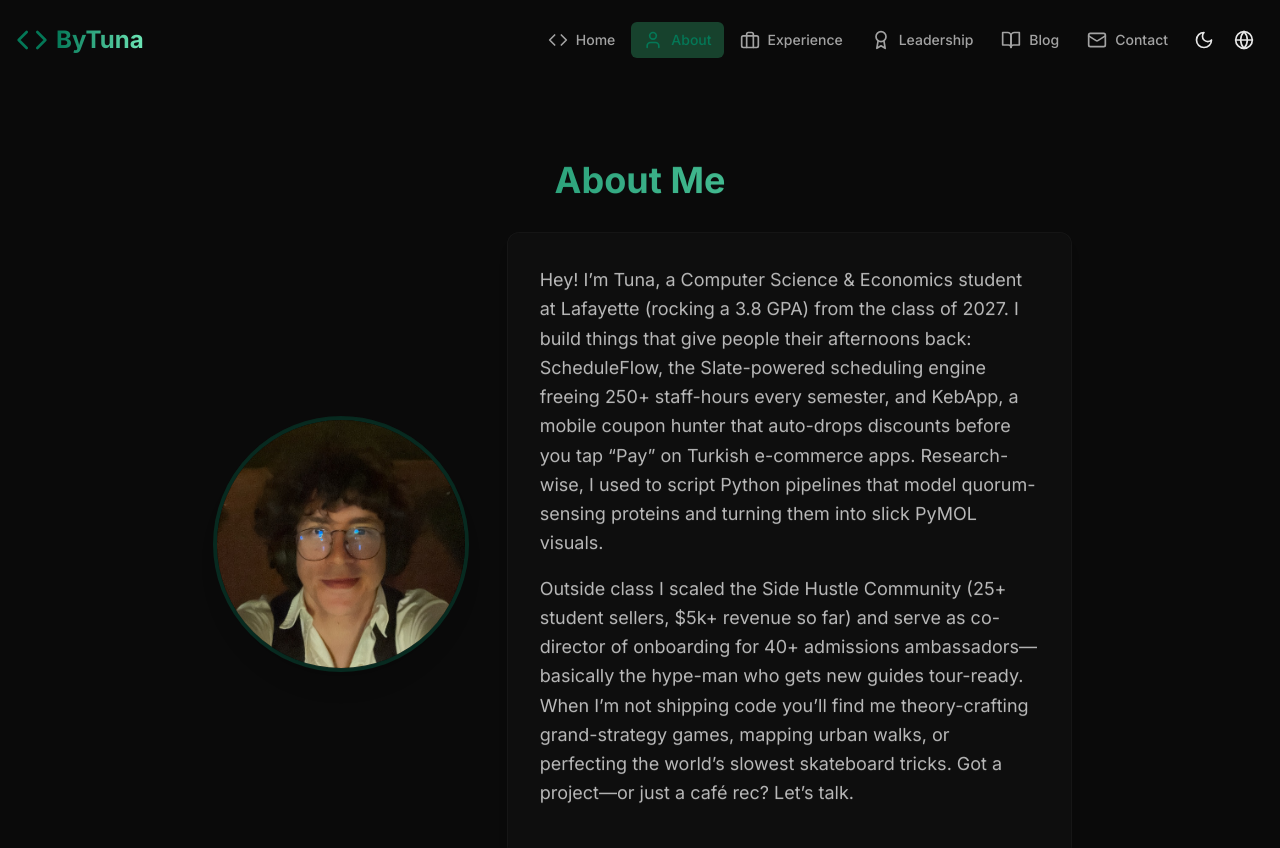
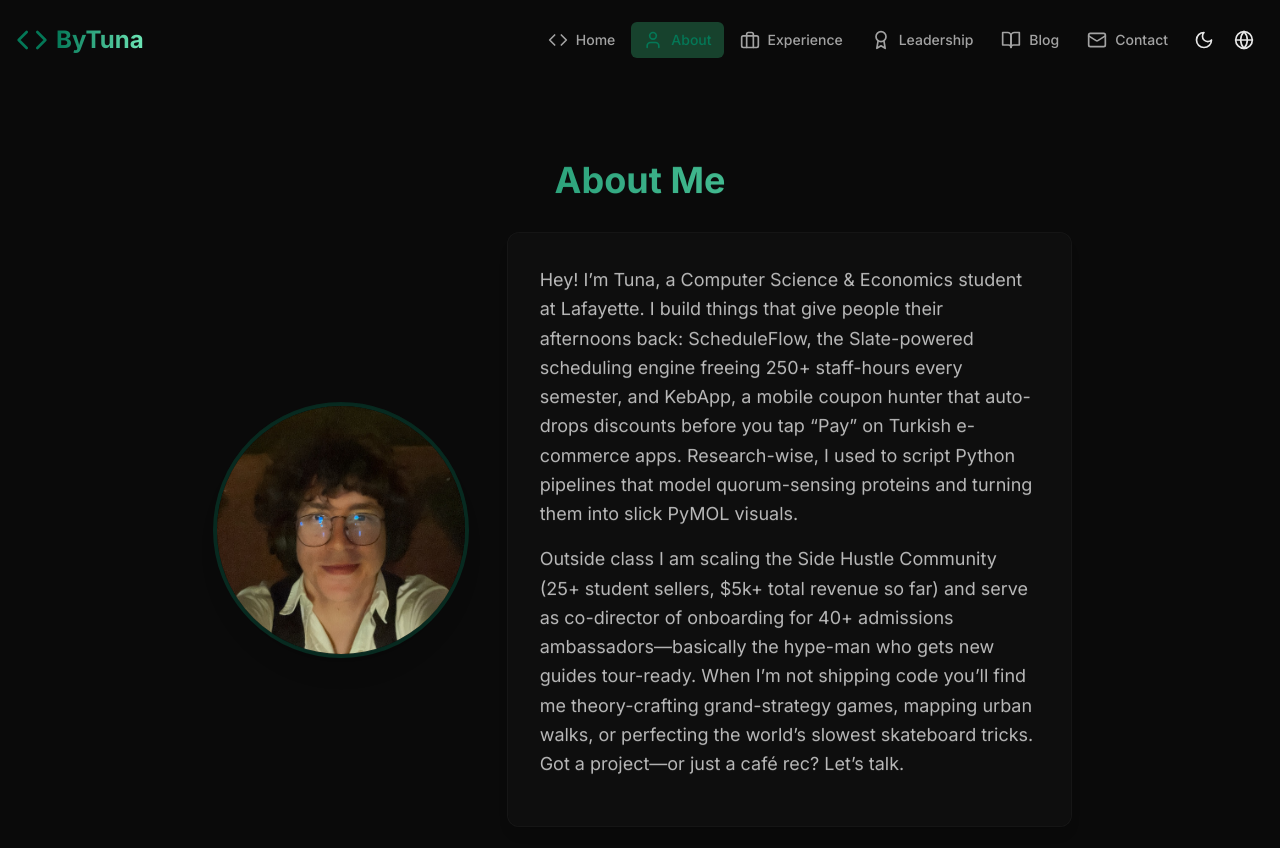
Before and after one commit to duna-akin/bytuna-website, a React (Vite) app: page /about in a window 1280 px wide. Shown: the top 848 px of the page. Built offline with nearby package versions, Linux system fonts and the light colour scheme.

Commit message:
update personal description

```diff
--- a/src/pages/AboutPage.jsx
+++ b/src/pages/AboutPage.jsx
@@ -8,8 +8,8 @@ import React from 'react';
     const translations = {
       en: {
         pageTitle: "About Me",
-        par1: "Hey! I’m Tuna, a Computer Science & Economics student at Lafayette (rocking a 3.8 GPA) from the class of 2027. I build things that give people their afternoons back: ScheduleFlow, the Slate-powered scheduling engine freeing 250+ staff-hours every semester, and KebApp, a mobile coupon hunter that auto-drops discounts before you tap “Pay” on Turkish e-commerce apps. Research-wise, I used to script Python pipelines that model quorum-sensing proteins and turning them into slick PyMOL visuals.",
-        par2: "Outside class I scaled the Side Hustle Community (25+ student sellers, $5k+ revenue so far) and serve as co-director of onboarding for 40+ admissions ambassadors—basically the hype-man who gets new guides tour-ready. When I’m not shipping code you’ll find me theory-crafting grand-strategy games, mapping urban walks, or perfecting the world’s slowest skateboard tricks. Got a project—or just a café rec? Let’s talk.",
+        par1: "Hey! I’m Tuna, a Computer Science & Economics student at Lafayette. I build things that give people their afternoons back: ScheduleFlow, the Slate-powered scheduling engine freeing 250+ staff-hours every semester, and KebApp, a mobile coupon hunter that auto-drops discounts before you tap “Pay” on Turkish e-commerce apps. Research-wise, I used to script Python pipelines that model quorum-sensing proteins and turning them into slick PyMOL visuals.",
+        par2: "Outside class I am scaling the Side Hustle Community (25+ student sellers, $5k+ total revenue so far) and serve as co-director of onboarding for 40+ admissions ambassadors—basically the hype-man who gets new guides tour-ready. When I’m not shipping code you’ll find me theory-crafting grand-strategy games, mapping urban walks, or perfecting the world’s slowest skateboard tricks. Got a project—or just a café rec? Let’s talk.",
         skillsTitle: "My Skills",
         downloadResume: "Resume",
         skills: [
```
